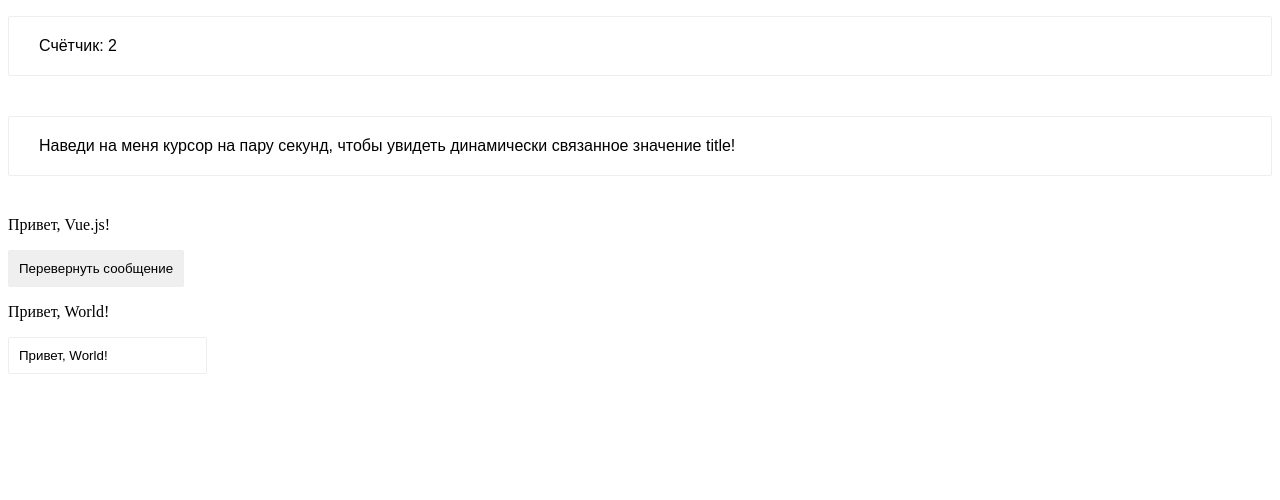
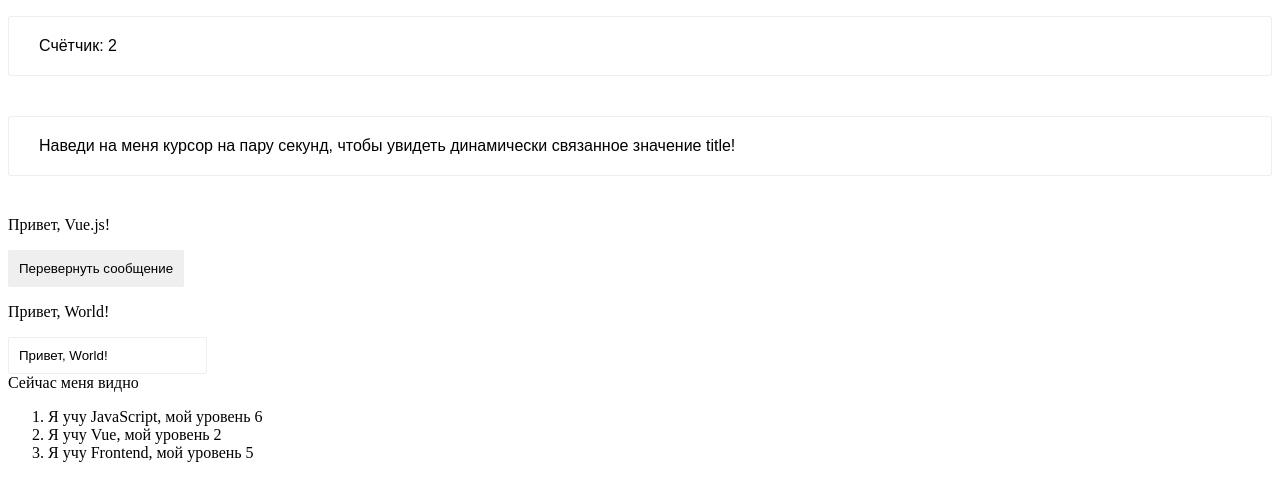
Before and after one commit to morphIsmail/vue-lessons, a plain HTML site: page index.html in a window 1280 px wide. Drawn offline with Linux system fonts and the light colour scheme.

Commit message:
lesson 4

```diff
--- a/index.html
+++ b/index.html
@@ -28,6 +28,16 @@
     <p>{{ message }}</p>
     <input v-model="message" />
   </div>
+  <!-- Директива v-if -->
+  <div id="counditional-rendering">
+    <span v-if="seen">Сейчас меня видно</span>
+  </div>
+  <!-- Директива v-for -->
+  <div id="list-rendering">
+    <ol>
+      <li v-for="todo in todos">{{ todo.text }}, мой уровень {{ todo.level }}</li>
+    </ol>
+  </div>
   <script src="js/vue.global.js"></script>
   <script src="js/main.js"></script>
 </body>
--- a/js/main.js
+++ b/js/main.js
@@ -47,3 +47,25 @@ const TwoWayBinding = {
   }
 }
 Vue.createApp(TwoWayBinding).mount('#two-way-binding')
+// Директива v-if
+const CounditionalRendering = {
+  data() {
+    return {
+      seen: true
+    }
+  }
+}
+Vue.createApp(CounditionalRendering).mount('#counditional-rendering')
+// Директива v-for
+const ListRendering = {
+  data() {
+    return {
+      todos: [
+        { text: 'Я учу JavaScript', level: '6'},
+        { text: 'Я учу Vue', level: '2'},
+        { text: 'Я учу Frontend', level: '5'}
+      ]
+    }
+  }
+}
+Vue.createApp(ListRendering).mount('#list-rendering')
```
